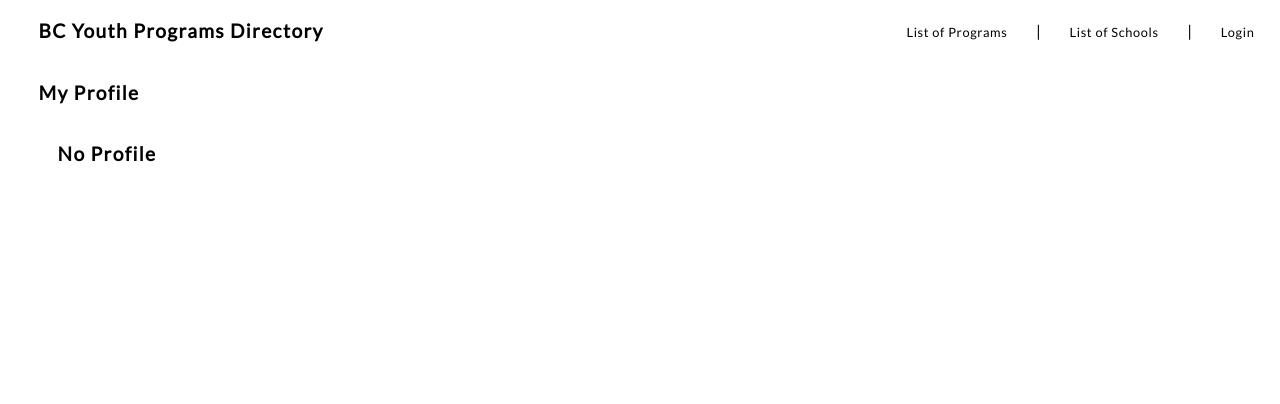
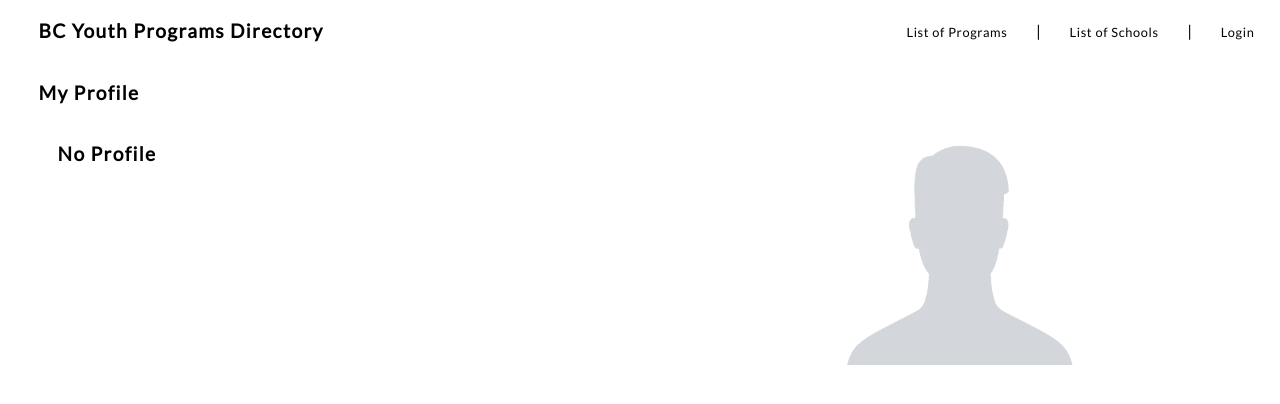
Before and after one commit to pinkeverlasting/BCschoolPrograms, a PHP site: page /profile.php in a window 1280 px wide. Shown: the top 404 px of the page. Run offline with PHP 8.4, Linux system fonts and the light colour scheme.

Commit message:
Profile CSS and Image Added

```diff
--- a/addtowatchlist.php
+++ b/addtowatchlist.php
@@ -106,8 +106,8 @@
 
     }
 
-    print_r($school);
-    print_r($program);
+    //print_r($school);
+    //print_r($program);
 
     foreach($school as $value){
     $sch = get_school_names($value);
--- a/display_comment.php
+++ b/display_comment.php
@@ -8,9 +8,9 @@
  </head>
  <body>
   <br />
-  <h2 align="center"><a href="#">Comment System using PHP and Ajax</a></h2>
+  <h2 align="center">Reviews</h2>
   <br />
-  <div class="container">
+  <div class="comment">
    <form method="POST" id="comment_form">
     <div class="form-group">
      <input type="text" name="comment_name" id="comment_name" class="form-control" placeholder="Enter Name" />
--- a/profile.php
+++ b/profile.php
@@ -85,6 +85,9 @@
 
     ?>
 
+    <div class="row">
+      <div class="column">
+
     <h1>My Profile</h1>
     <?php echo display_errors($errors);
     if (isset($_SESSION['username'])) {?>
@@ -130,12 +133,17 @@
 
     </form>
 
+
     <?php
   } else {
       echo '<h2> No Profile </h2>';
   }
    ?>
 
+   </div>
+
+    <img src="images/profile.png" alt="Programs Photo" id="index-img">
+
 
 
 </body>
--- a/register.php
+++ b/register.php
@@ -76,6 +76,7 @@
    <?php echo display_errors($errors); ?>
 
     <form action="register.php" method="post">
+    <h3>hasdfasdfafasdfsad</h3>
 
       <!-- name text field -->
         <h3>Username:</h3>
--- a/style.css
+++ b/style.css
@@ -133,13 +133,13 @@ h2{
 
 }
 
-/*.register {
-   /*margin: auto;
+.comment {
+   margin: auto;
    width: 50%;
    margin-right: 5em;
    border: 1em #AAA;
    padding: 10px;
-}*/
+}
 
 #header-img{
 
@@ -276,3 +276,23 @@ margin: 1em 2.5em;
   margin: 0.5em 0em;
 
 }
+
+.column {
+    float: left;
+    width: 50%;
+}
+
+/* Clear floats after the columns */
+.row:after {
+    content: "";
+    display: table;
+    clear: both;
+}
+
+.row img {
+  display: block;
+  margin: auto;
+   width: 50%;
+  padding-top: 4em;
+  max-width: 15em;
+}
```
Also changed, not shown: images/profile.png (added).
